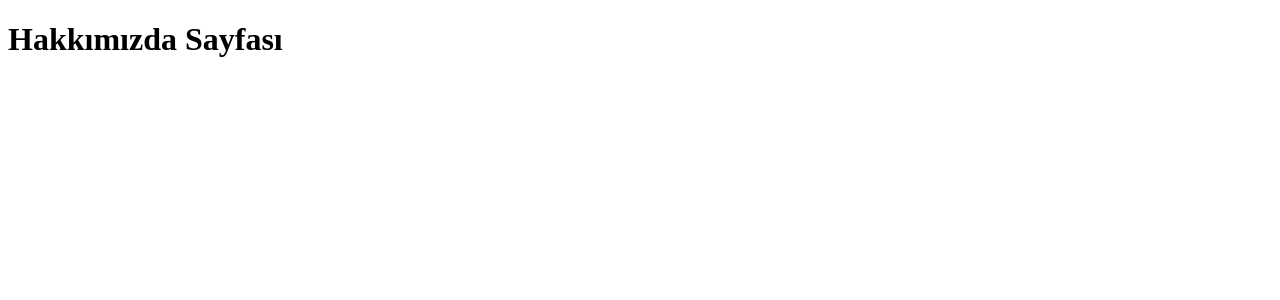
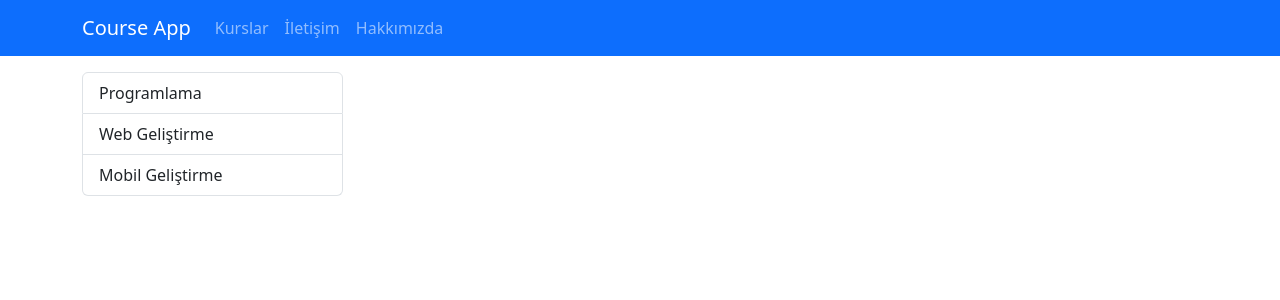
Before and after one commit to kemalozccan/django_test, a Django app: page /about in a window 1280 px wide. Shown: the top 300 px of the page. Run offline with Django 4.2, Linux system fonts and the light colour scheme; some libraries are stand-ins or nearby versions.

Commit message:
index, about, contact html sayfa tasarımları yapıldı.

```diff
--- a/egitim_con/pages/templates/about.html
+++ b/egitim_con/pages/templates/about.html
@@ -3,9 +3,56 @@
 <head>
     <meta charset="UTF-8">
     <meta name="viewport" content="width=device-width, initial-scale=1.0">
-    <title>Hakkımızda</title>
+    <link rel="stylesheet" href="https://cdnjs.cloudflare.com/ajax/libs/bootstrap/5.3.0/css/bootstrap.min.css" integrity="sha512-t4GWSVZO1eC8BM339Xd7Uphw5s17a86tIZIj8qRxhnKub6WoyhnrxeCIMeAqBPgdZGlCcG2PrZjMc+Wr78+5Xg==" crossorigin="anonymous" referrerpolicy="no-referrer" />
+    <title>Anasayfa</title>
 </head>
 <body>
-    <h1>Hakkımızda Sayfası</h1>
+    <!--navbar-->
+
+    <nav class="navbar navbar-expand-lg bg-primary navbar-dark">
+        <div class="container">
+            <a href="/" class = "navbar-brand">Course App</a>
+
+            <ul class="navbar-nav me-auto">
+                <li class="nav-item">
+                    <a href="/" class="nav-link">Kurslar</a>
+                </li>
+
+                <li class="nav-item">
+                    <a href="/contact" class="nav-link">İletişim</a>
+                </li>
+
+                <li class="nav-item">
+                    <a href="/about" class="nav-link">Hakkımızda</a>
+                </li>
+
+
+            </ul>
+        </div>
+
+    </nav>
+
+    <div class="container mt-3">
+        <div class="row">
+            <!--MENU-->
+            <div class="col-3">
+                <div class="list-group">
+                    <a href="#" class="list-group-item list-group-item-action">Programlama</a>
+                    <a href="#" class="list-group-item list-group-item-action">Web Geliştirme</a>
+                    <a href="#" class="list-group-item list-group-item-action">Mobil Geliştirme</a>
+
+                </div>
+            </div>
+
+            <!--CONTENT-->
+            <div class="col-9">
+
+            </div>
+
+
+        </div>
+    </div>
+
+    <script src="https://cdnjs.cloudflare.com/ajax/libs/bootstrap/5.3.0/js/bootstrap.min.js" integrity="sha512-3dZ9wIrMMij8rOH7X3kLfXAzwtcHpuYpEgQg1OA4QAob1e81H8ntUQmQm3pBudqIoySO5j0tHN4ENzA6+n2r4w==" crossorigin="anonymous" referrerpolicy="no-referrer"></script>
 </body>
 </html>
```
Also changed, not shown: egitim_con/pages/templates/contact.html (+49 -2 lines), egitim_con/pages/templates/index.html (+48 -1 lines).
